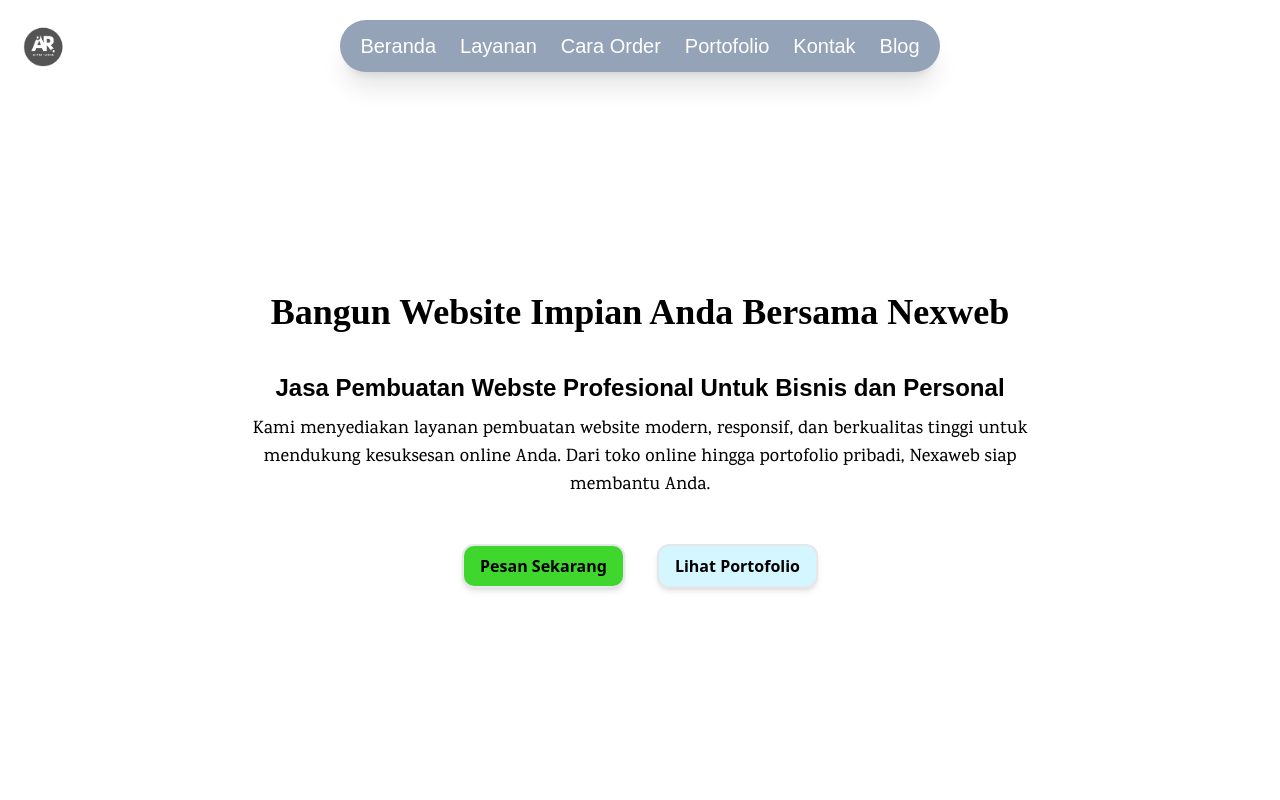
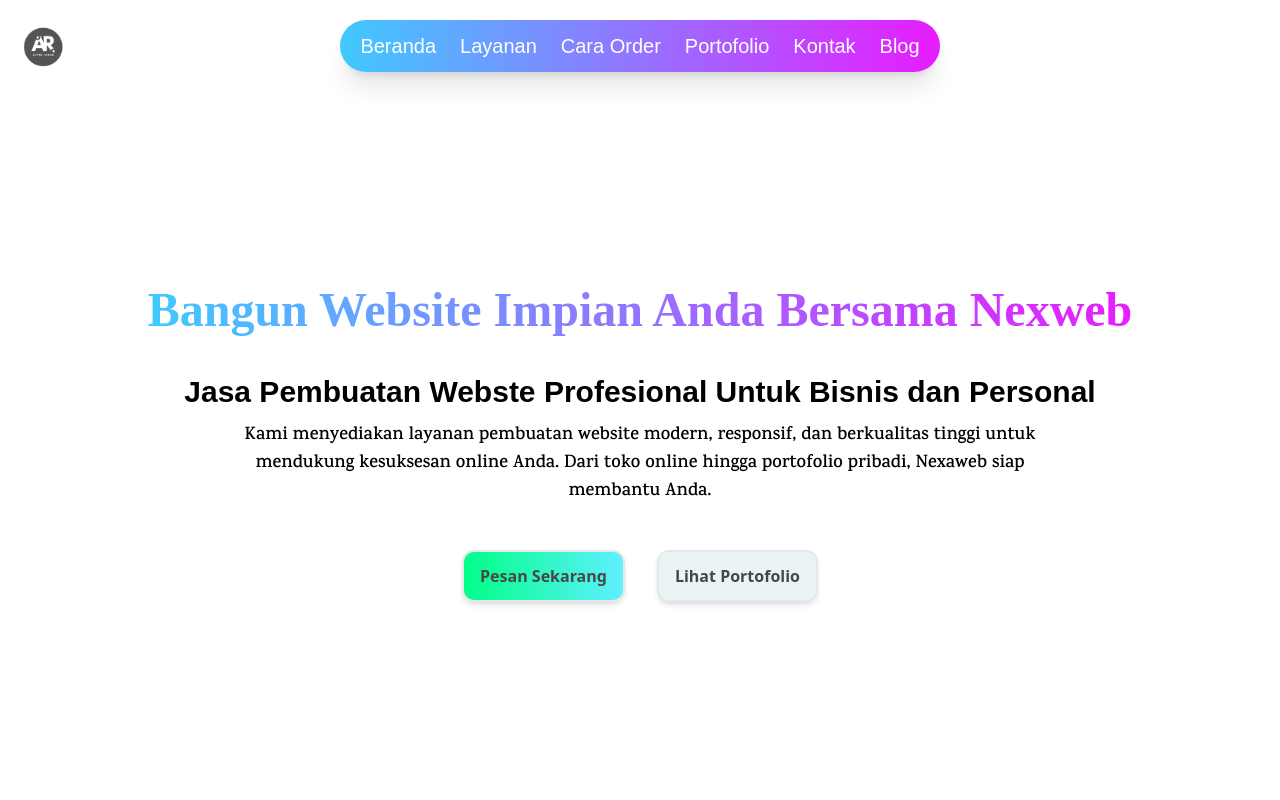
Before and after one commit to Araihan413/Nexaweb_Jasa-Pembuatan-Website, a React (Vite) app: page / in a window 1280 px wide. Shown: the top 800 px of the page. Built offline with nearby package versions, Linux system fonts and the light colour scheme; a web font is replaced by a local one.

Commit message:
mencoba animasi dan mengganti warna

```diff
--- a/package.json
+++ b/package.json
@@ -10,6 +10,7 @@
     "preview": "vite preview"
   },
   "dependencies": {
+    "framer-motion": "^11.12.0",
     "react": "^18.3.1",
     "react-dom": "^18.3.1",
     "react-icons": "^5.3.0",
--- a/src/components/Elements/Button.jsx
+++ b/src/components/Elements/Button.jsx
@@ -3,7 +3,7 @@
   return (
     <>
       <div className="w-max h-max">
-        <button className={`p-4 py-2 ${warna} ${style} rounded-xl border-2 font-semibold shadow-md`}>{children}</button>
+        <button className={`p-4 py-3 ${warna} ${style} rounded-xl border-2 font-semibold shadow-md`}>{children}</button>
       </div>
     </>
   );
--- a/src/components/Elements/CardPrice.jsx
+++ b/src/components/Elements/CardPrice.jsx
@@ -6,7 +6,7 @@
   const [fitur, setFitur] = useState(['5 Halaman', '5 Hari Pengerjaan', '1x Revisi', '1 SEO Keyword', '5 page SEO Dasar', '10 Upload Setup Gambar', '+3 Akun Email', 'GRATIS! SSL', 'GRATIS! DOMAIN .COM/CO.ID', 'Mobile Friendly']);
   return (
     <>
-      <div className="bg-[#D4F6FF] flex flex-col justify-center items-center rounded-lg p-5 min-w-72 w-3/4 lg:w-80 lg:max-w-96 shadow-lg">
+      <div className="bg-gradient-top border-2 border-blue-300 flex flex-col justify-center items-center rounded-lg p-5 min-w-72 w-3/4 lg:w-80 lg:max-w-96 shadow-lg">
         <div className="text-center pb-4">
           <h2 className="font-semibold text-xl font-subJudul">Paket Sultan</h2>
           <h1 className="font-semibold text-4xl font-subJudu relative -mr-6 before:content-['Rp.'] before:absolute before:top-0 before:-left-6 before:text-base after:content-['/thn'] after:text-base after:text-[#1978d4]">5.000.000</h1>
--- a/src/components/Elements/CardSuperior.jsx
+++ b/src/components/Elements/CardSuperior.jsx
@@ -36,7 +36,7 @@
         {dataCard &&
           dataCard.map((item, index) => {
             return (
-              <div className="lg:col-span-1 flex flex-col h-full w-full max-w-[540px] p-4 rounded-lg bg-[#FFDDAE] shadow-lg border-2" key={index + 1}>
+              <div className="lg:col-span-1 flex flex-col h-full w-full max-w-[540px] p-4 rounded-lg bg-slate-100 shadow-lg border-2" key={index + 1}>
                 <img className="w-20 h-20 mb-3" src={item.src} alt={item.alt} />
                 <h2 className="md:font-semibold font-bold font-subJudul leading-5 text-xl md:text-lg pb-2">{item.judul}</h2>
                 <p className="font-paragraf font-medium">{item.children}</p>
--- a/src/components/Elements/WindowMap.jsx
+++ b/src/components/Elements/WindowMap.jsx
@@ -1,12 +1,16 @@
-import windowMap from '../../assets/map_sementara.png';
-
 const WindowMap = () => {
   return (
     <>
-      <div className="rounded-3xl  border-2 overflow-hidden">
-        <figure className="hover:blur-sm">
-          <img src={windowMap} alt="map sementara" />
-        </figure>
+      <div className="rounded-3xl h-full w-full  border-2 overflow-hidden ">
+        <div className="relative h-full w-full">
+          <iframe
+            className="w-full h-full border-0 absolute"
+            src="https://www.google.com/maps/embed?pb=!1m18!1m12!1m3!1d3196.386422268144!2d110.28285637393954!3d-7.787814377280559!2m3!1f0!2f0!3f0!3m2!1i1024!2i768!4f13.1!3m3!1m2!1s0x2e7af70072c21235%3A0x8d8a7f36cf85ff73!2sPenyedia%20Web%20Jogja!5e1!3m2!1sid!2sid!4v1732787932658!5m2!1sid!2sid"
+            allowFullScreen=""
+            loading="lazy"
+            referrerPolicy="no-referrer-when-downgrade"
+            title="Google Map"></iframe>
+        </div>
       </div>
     </>
   );
--- a/src/components/Fragments/Footer.jsx
+++ b/src/components/Fragments/Footer.jsx
@@ -20,7 +20,7 @@
               "Nexaweb adalah penyedia jasa pembuatan website profesional yang berkomitmen untuk menghadirkan solusi digital terbaik. Kami percaya bahwa setiap website harus menjadi representasi unik dari brand atau ide Anda."
             </p>
           </div>
-          <div className="pb-8">
+          <div className=" mb-8 h-52 w-full">
             <WindowMap></WindowMap>
           </div>
           <div>
--- a/src/components/Fragments/Heading.jsx
+++ b/src/components/Fragments/Heading.jsx
@@ -1,20 +1,29 @@
 import Button from '../Elements/Button';
+import { motion } from 'framer-motion';
 
 const Heading = () => {
   return (
     <>
       <div className="flex flex-col justify-center items-center gap-8 md:h-full h-screen lg:h-screen w-full">
-        <article className="text-center">
-          <h1 className="font-judul font-bold text-4xl mb-10">Bangun Website Impian Anda Bersama Nexweb</h1>
+        <article className="flex flex-col justify-center items-center text-center">
+          <motion.div animate={{ opacity: 1, y: 0, transition: { duration: 0.5 } }} initial={{ opacity: 0, y: 200 }} className="mb-8 bg-gradient-primer bg-clip-text text-transparent">
+            <h1 className="font-judul font-bold text-5xl py-2">Bangun Website Impian Anda Bersama Nexweb</h1>
+          </motion.div>
 
-          <h3 className="font-subJudul font-semibold text-2xl mb-3">Jasa Pembuatan Webste Profesional Untuk Bisnis dan Personal</h3>
-          <p className="font-paragraf font-medium text-lg mb-3 px-8 md:px-24 lg:px-32">
+          <motion.h3 animate={{ opacity: 1, y: 0, transition: { duration: 0.5 } }} initial={{ opacity: 0, y: 100 }} className="font-subJudul font-bold text-3xl mb-3">
+            Jasa Pembuatan Webste Profesional Untuk Bisnis dan Personal
+          </motion.h3>
+          <motion.p animate={{ opacity: 1, y: 0, transition: { duration: 0.6 } }} initial={{ opacity: 0, y: 100 }} className="font-paragraf font-semibold text-lg mb-3 px-8 md:px-24 lg:px-32 ">
             Kami menyediakan layanan pembuatan website modern, responsif, dan berkualitas tinggi untuk mendukung kesuksesan online Anda. Dari toko online hingga portofolio pribadi, Nexaweb siap membantu Anda.
-          </p>
+          </motion.p>
         </article>
         <div className="flex gap-8">
-          <Button warna="bg-[#3fd62d]">Pesan Sekarang</Button>
-          <Button warna="bg-[#D4F6FF]">Lihat Portofolio</Button>
+          <Button warna="bg-gradient-sekunder" style="text-[#474747]">
+            Pesan Sekarang
+          </Button>
+          <Button warna="bg-[#ebf4f5]" style="text-[#474747]">
+            Lihat Portofolio
+          </Button>
         </div>
       </div>
     </>
--- a/src/components/Fragments/NavbarTop.jsx
+++ b/src/components/Fragments/NavbarTop.jsx
@@ -24,7 +24,7 @@
           <Logo />
         </div>
         <div className="w-full flex justify-end lg:justify-center lg:items-center relative">
-          <ul className="navbar hidden lg:flex w-screen lg:w-max h-screen md:h-max lg:h-full mt-14 md:mt-16 lg:mt-0 absolute lg:static flex-col lg:flex-row lg:justify-center items-center py-20 gap-6 lg:px-5 lg:p-3 lg:rounded-full bg-slate-400 text-4xl lg:text-xl font-normal font-subJudul shadow-xl text-white">
+          <ul className="navbar hidden lg:flex w-screen lg:w-max h-screen md:h-max lg:h-full mt-14 md:mt-16 lg:mt-0 absolute lg:static flex-col lg:flex-row lg:justify-center items-center py-20 gap-6 lg:px-5 lg:p-3 lg:rounded-full bg-gradient-primer text-4xl lg:text-xl font-normal font-subJudul shadow-xl text-white">
             <li>
               <a href="">Beranda</a>
             </li>
--- a/tailwind.config.js
+++ b/tailwind.config.js
@@ -13,6 +13,12 @@
       "judul": ["Fira Sans Condensed", 'serif'],
       "subJudul": ["Padauk", 'sans-serif'],
       "paragraf": ["Karma", 'serif']
+    },
+    backgroundImage: {
+      "gradient-primer": "linear-gradient(to right, #40c9ff, #e81cff)",
+      "gradient-sekunder": "linear-gradient(to right, #00ff87, #60efff)",
+      // "gradient-tersier": "linear-gradient(to right, #ff00ff, #ff00ff)"
+      "gradient-top": "linear-gradient(to top, #dbeafe, #f1f5f9)"
     }
   },
   plugins: [],
```
Also changed, not shown: src/assets/map_sementara.png (deleted), 1 other file (tests, documents, lock files or other folders).
